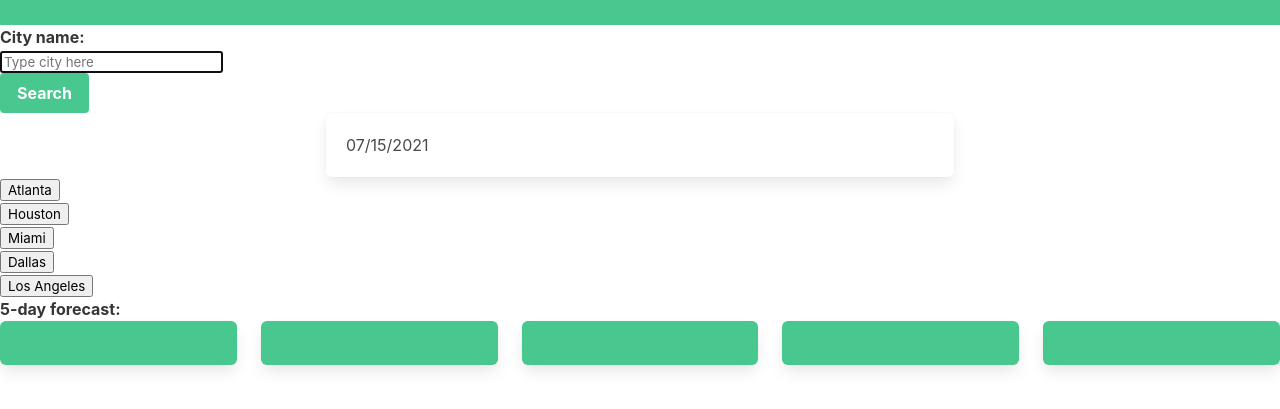
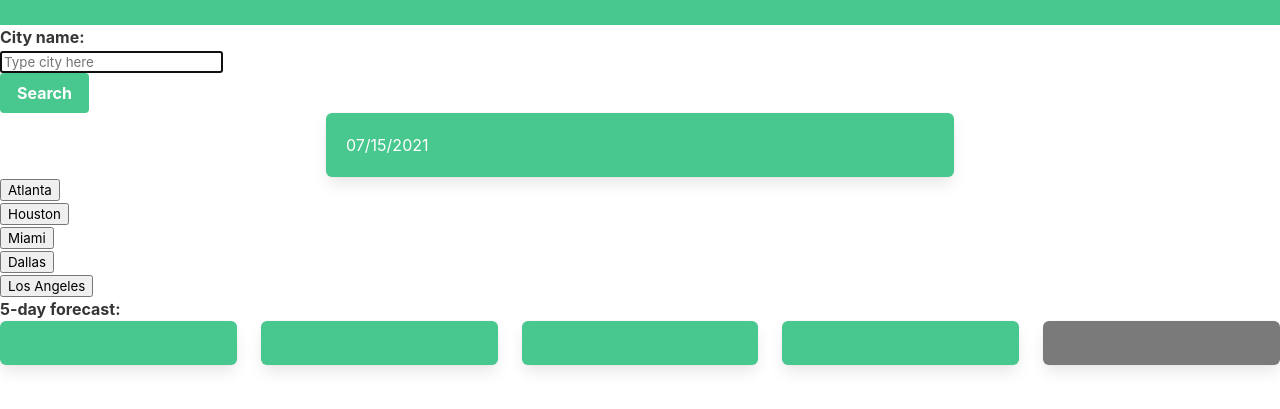
Before and after one commit to AngelaTaylor87/Weather-Dashboard, a plain HTML site: page index.html in a window 1280 px wide. Shown: the part 107-516 px from the top of the page. Drawn offline with nearby package versions, Linux system fonts and the light colour scheme.

```diff
--- a/index.html
+++ b/index.html
@@ -35,8 +35,8 @@
   <div>
     <aside class="columns">
       <div class="column is-half is-offset-one-quarter">
-        <div class="box" id="box1">
-          <ul>
+        <div class="box has-background-success" id="box1">
+          <ul class="has-text-white">
             <li id="current-date"></li>
             <li id="current-temp"></li>
             <li id="current-wind"></li>
@@ -107,7 +107,7 @@
       </div>
     </div>
     <div class="column">
-      <div class="box has-background-success" id="box6">
+      <div class="box has-background-grey" id="box6">
         <ul class="has-text-white">
           <li class="title is-5" id="sixth-day"></li>
           <li class="subtitle has-text-white" id="sixth-d-temp"></li>
--- a/js/script.js
+++ b/js/script.js
@@ -47,7 +47,7 @@
                 return response.json();
             })
             .then(function(data) {
-                console.log
+                console.log(data)
                 wind.textContent = "Wind: " + data.current.wind_speed + " MPH";
                 humid.textContent = "Humidity: " + data.current.humidity + " %";
                 temp.textContent = "Temp: " + data.current.temp + " °F";
```
Also changed, not shown: 1 other file.
